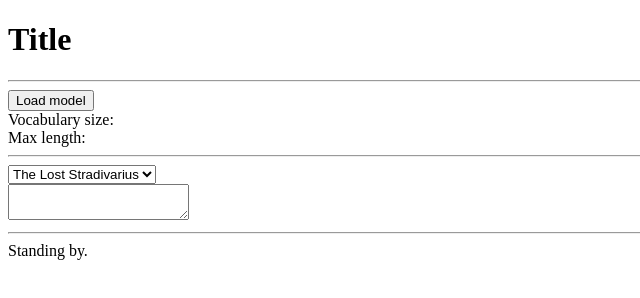
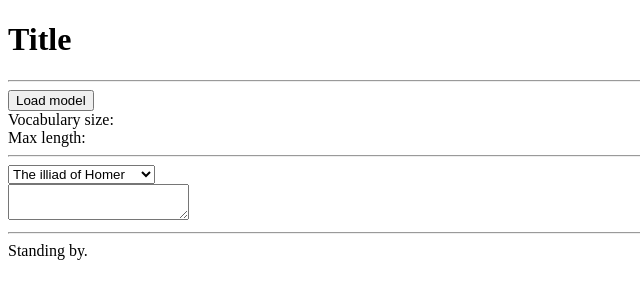
Before and after one commit to mind-ctrl/mind-ctrl.github.io, a plain HTML site: page hw4/index.html in a window 1280 px wide. Shown: the full height of the page, 0-640 px from the left. Drawn offline with Linux system fonts and the light colour scheme.

Commit message:
colab -> github

```diff
--- a/hw4/index.html
+++ b/hw4/index.html
@@ -29,9 +29,9 @@
   <hr>
   <div>
     <select id="example-select" class="form-control">
-      <option value="example1">The Lost Stradivarius</option>
-      <option value="example2">A Tale of Two Cities</option>
-      <option value="example3">The Iliad of Homer</option>
+      <option value="example1">The illiad of Homer</option>
+      <option value="example2">A Lost Stradivarius</option>
+      <option value="example3">The Tale of two cities</option>
     </select>
   </div>
   <div>
```
Also changed, not shown: 1 other file.
